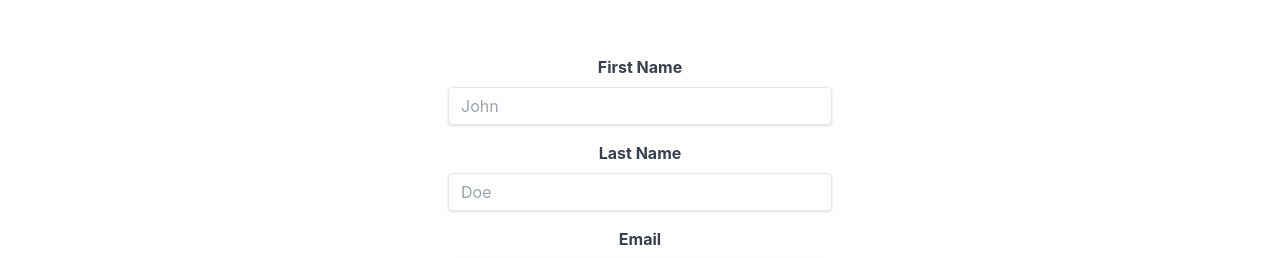
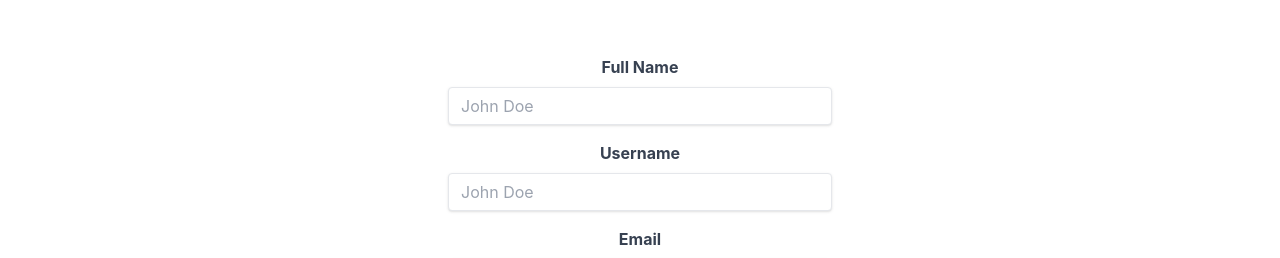
Before and after one commit to agiledev-students-spring2024/4-final-project-readtrack, a React (Create React App) app in the folder front-end/: page /edit-profile in a window 1280 px wide. Shown: the part 174-432 px from the top of the page. Built offline with nearby package versions, Linux system fonts and the light colour scheme.

Commit message:
refac: mod profile edits to username,email,fullname

```diff
--- a/front-end/src/pages/Form/editProfile.js
+++ b/front-end/src/pages/Form/editProfile.js
@@ -1,18 +1,24 @@
-import React, { useState } from 'react';
-import { useNavigate } from 'react-router-dom';
+import React, { useState, useEffect } from "react";
+import { useNavigate } from "react-router-dom";
 
-const EditProfile = (props) => {
+const EditProfile = ({ loggedInUser, setLoggedInUser }) => {
     const navigate = useNavigate();
 
     const [formData, setFormData] = useState({
-        firstName: '',
-        lastName: '',
-        email: ''
-        // firstName: props.currentUser.firstName || '',
-        // lastName: props.currentUser.lastName || '',
-        // email: props.currentUser.email || '',
-        // other fields to edit
+        fullname: "",
+        username: "",
+        email: "",
     });
+
+    useEffect(() => {
+        if (loggedInUser) {
+            setFormData({
+                fullname: loggedInUser.fullname || "",
+                username: loggedInUser.username || "",
+                email: loggedInUser.email || "",
+            });
+        }
+    }, [loggedInUser]);
 
     const handleChange = (e) => {
         setFormData({ ...formData, [e.target.name]: e.target.value });
@@ -20,8 +26,19 @@ const EditProfile = (props) => {
 
     const handleSubmit = (e) => {
         e.preventDefault();
-        props.onUpdateProfile(formData);
-        navigate("/profile")
+        fetch(`http://localhost:3001/users/${loggedInUser.id}`, {
+            method: "PUT",
+            headers: {
+                "Content-Type": "application/json",
+            },
+            body: JSON.stringify(formData),
+        })
+            .then((response) => response.json())
+            .then((data) => {
+                setLoggedInUser(data);
+                navigate("/profile");
+            })
+            .catch((error) => console.error("Error updating profile:", error));
     };
 
     return (
@@ -34,34 +51,34 @@ const EditProfile = (props) => {
                     <div className="mb-4">
                         <label
                             className="block text-gray-700 font-bold mb-2"
-                            htmlFor="firstName"
+                            htmlFor="fullname"
                         >
-                            First Name
+                            Full Name
                         </label>
                         <input
                             className="shadow appearance-none border rounded w-full py-2 px-3 text-gray-700 leading-tight focus:outline-none focus:shadow-outline"
-                            id="firstName"
+                            id="fullname"
                             type="text"
-                            name="firstName"
-                            placeholder="John"
-                            value={formData.firstName}
+                            name="fullname"
+                            placeholder="John Doe"
+                            value={formData.fullname}
                             onChange={handleChange}
                         />
                     </div>
                     <div className="mb-4">
                         <label
                             className="block text-gray-700 font-bold mb-2"
-                            htmlFor="lastName"
+                            htmlFor="username"
                         >
-                            Last Name
+                            Username
                         </label>
                         <input
                             className="shadow appearance-none border rounded w-full py-2 px-3 text-gray-700 leading-tight focus:outline-none focus:shadow-outline"
-                            id="lastName"
+                            id="fullname"
                             type="text"
-                            name="lastName"
-                            placeholder="Doe"
-                            value={formData.lastName}
+                            name="username"
+                            placeholder="John Doe"
+                            value={formData.username}
                             onChange={handleChange}
                         />
                     </div>
```
